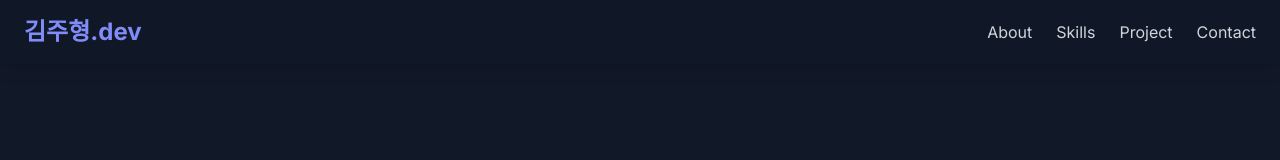
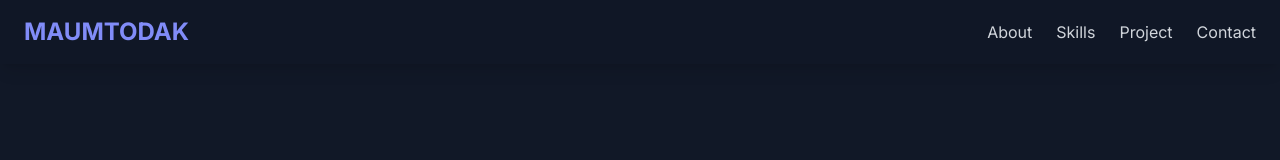
Before and after one commit to jumenmarch9/maumtodak, a plain HTML site: page index.html in a window 1280 px wide. Shown: the top 160 px of the page. Drawn offline with nearby package versions, Linux system fonts and the light colour scheme.

Commit message:
WDQDQWDQWD
QWDQWDQWDQWD

```diff
--- a/index.html
+++ b/index.html
@@ -37,7 +37,7 @@
         <nav class="container mx-auto px-6 py-4 flex justify-between items-center">
             <!-- 로고/이름 -->
             <a href="#home" class="text-2xl font-bold text-indigo-400">
-                김주형.dev
+                MAUMTODAK
             </a>
             <!-- 네비게이션 링크 (데스크톱) -->
             <div class="hidden md:flex space-x-6">
@@ -256,4 +256,5 @@
     </footer>
 
 </body>
+
 </html>
```
